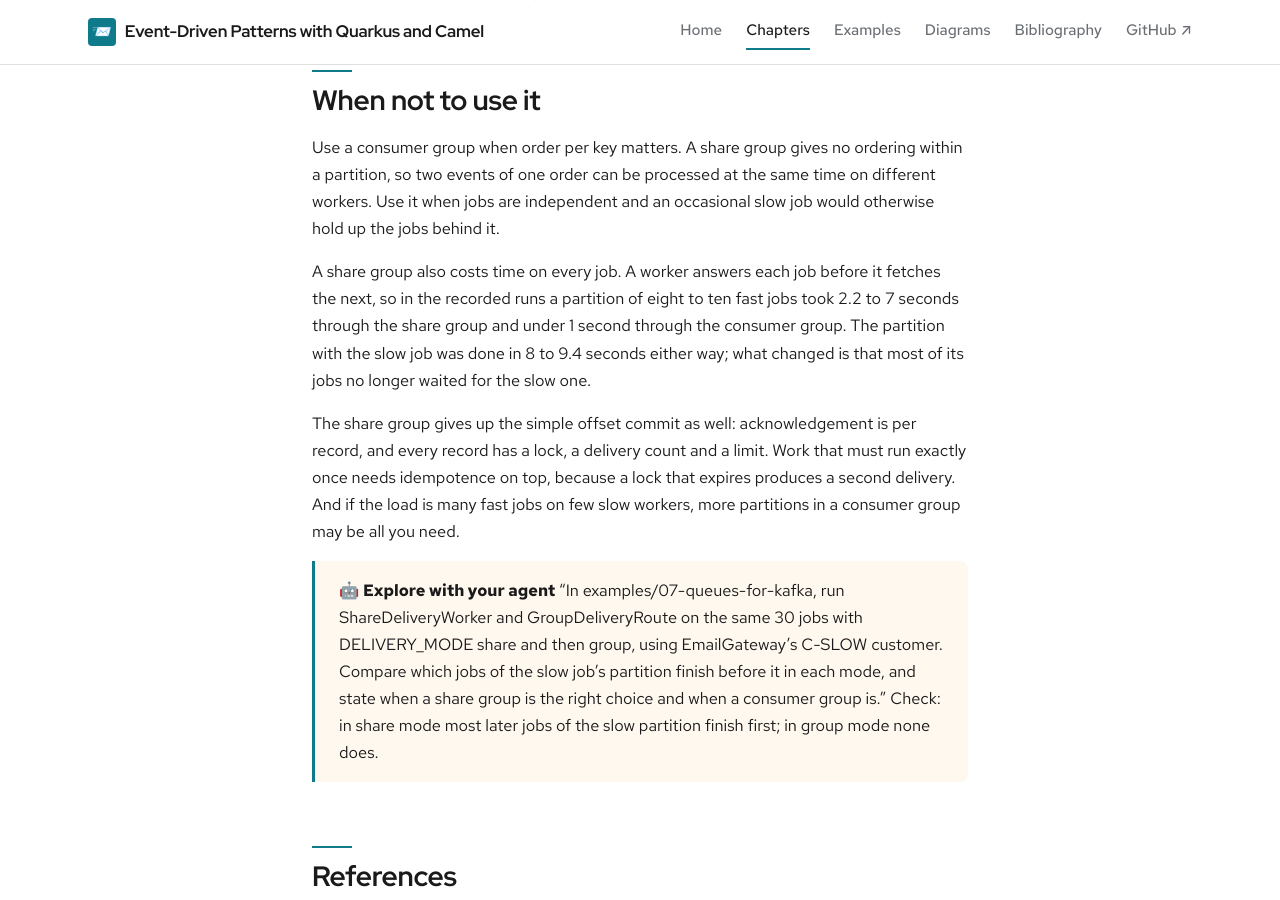
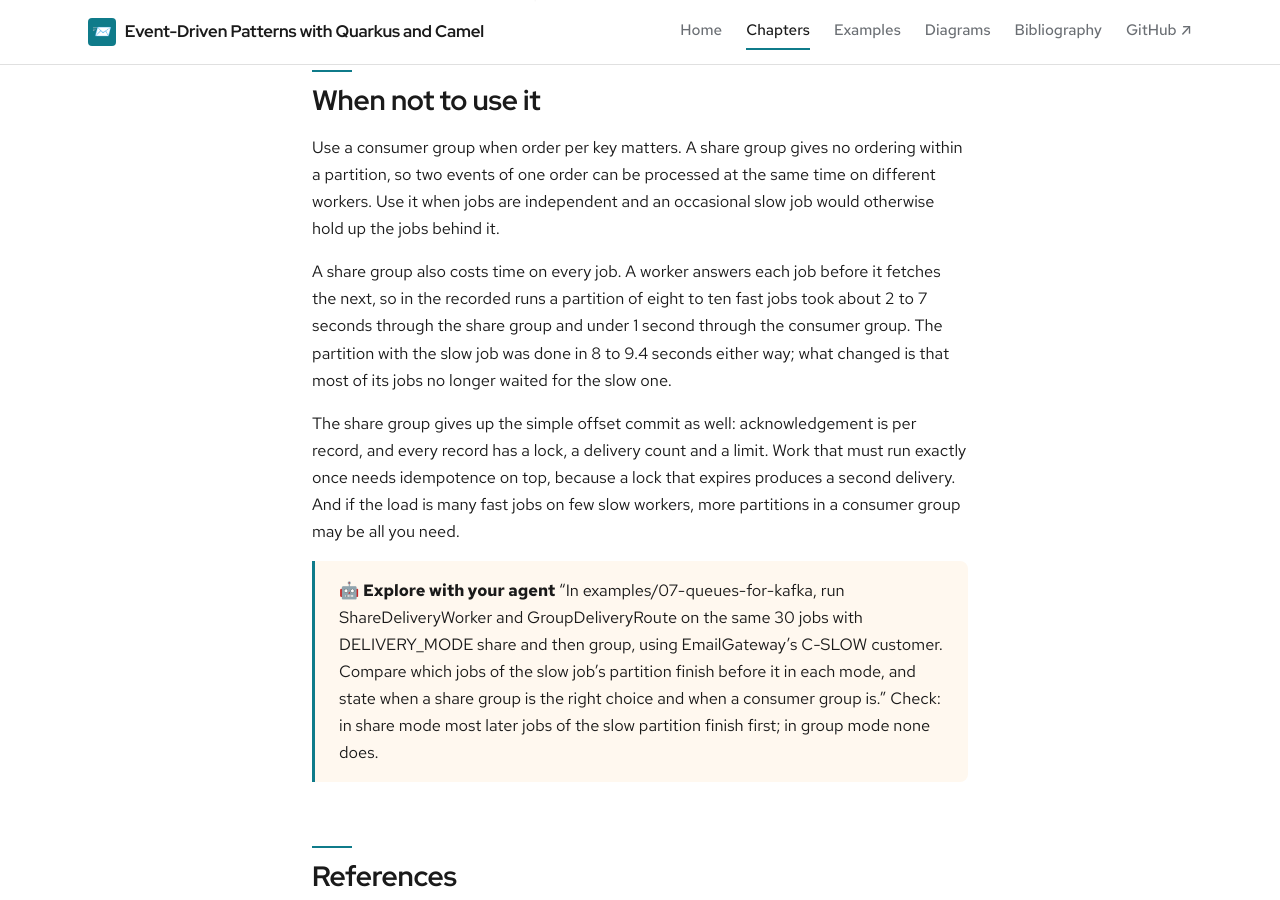
Before and after one commit to patterncatalyst/event-driven-patterns-with-quarkus-and-camel, a Jekyll site: the page built from _docs/07-queues-for-kafka.md, in a window 1280 px wide and 900 px high, scrolled down 6429 px. Built offline with Jekyll 4.4.1, drawn with Linux system fonts in a browser that asks for light colours; some web fonts are replaced; some of the changed text lies outside the part shown.

Commit message:
fix(§07): round 3 nits; record_limit on 27 checks

```diff
--- a/_docs/07-queues-for-kafka.md
+++ b/_docs/07-queues-for-kafka.md
@@ -124,7 +124,7 @@ Change one thing and watch a guard fail:
 
 Use a consumer group when order per key matters. A share group gives no ordering within a partition, so two events of one order can be processed at the same time on different workers. Use it when jobs are independent and an occasional slow job would otherwise hold up the jobs behind it.
 
-A share group also costs time on every job. A worker answers each job before it fetches the next, so in the recorded runs a partition of eight to ten fast jobs took 2.2 to 7 seconds through the share group and under 1 second through the consumer group. The partition with the slow job was done in 8 to 9.4 seconds either way; what changed is that most of its jobs no longer waited for the slow one.
+A share group also costs time on every job. A worker answers each job before it fetches the next, so in the recorded runs a partition of eight to ten fast jobs took about 2 to 7 seconds through the share group and under 1 second through the consumer group. The partition with the slow job was done in 8 to 9.4 seconds either way; what changed is that most of its jobs no longer waited for the slow one.
 
 The share group gives up the simple offset commit as well: acknowledgement is per record, and every record has a lock, a delivery count and a limit. Work that must run exactly once needs idempotence on top, because a lock that expires produces a second delivery. And if the load is many fast jobs on few slow workers, more partitions in a consumer group may be all you need.
 
```
Also changed, not shown: other parts of _docs/07-queues-for-kafka.md (+1 -1 lines), _plans/claims.md (+2 -2 lines), _plans/verification-log.md (+1 -0 lines).
